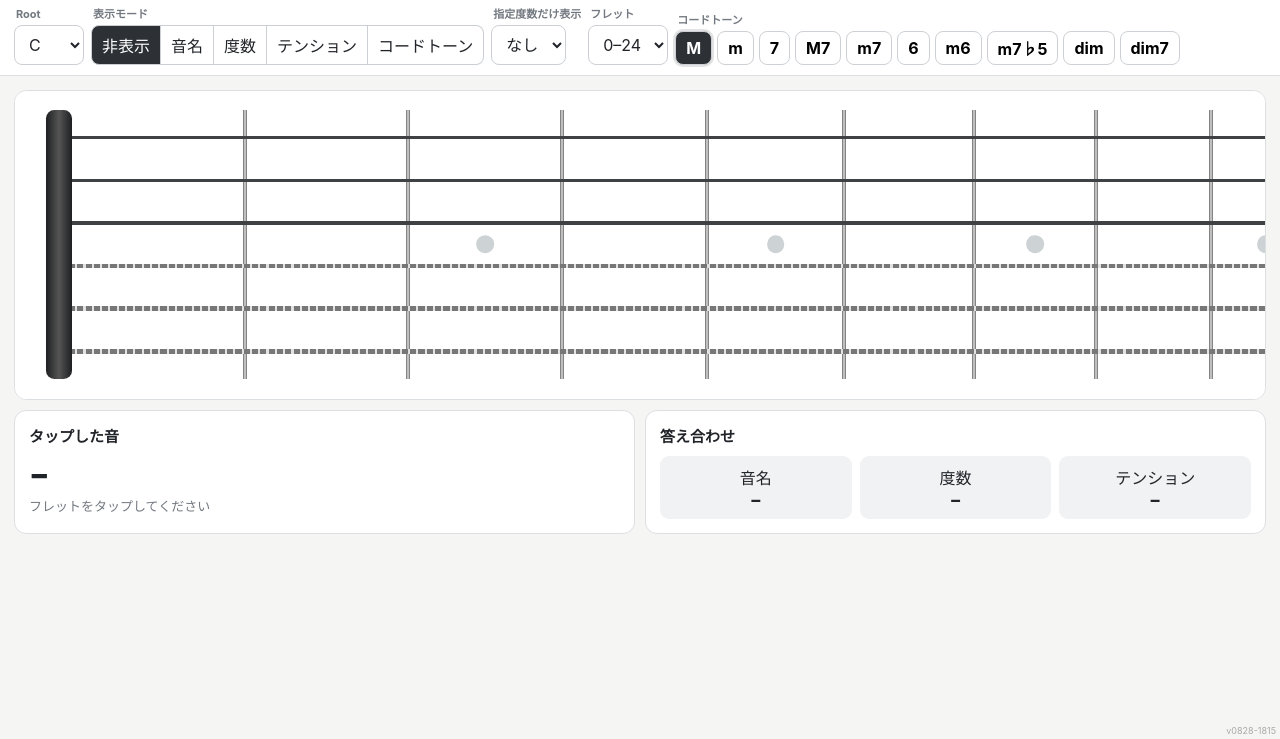
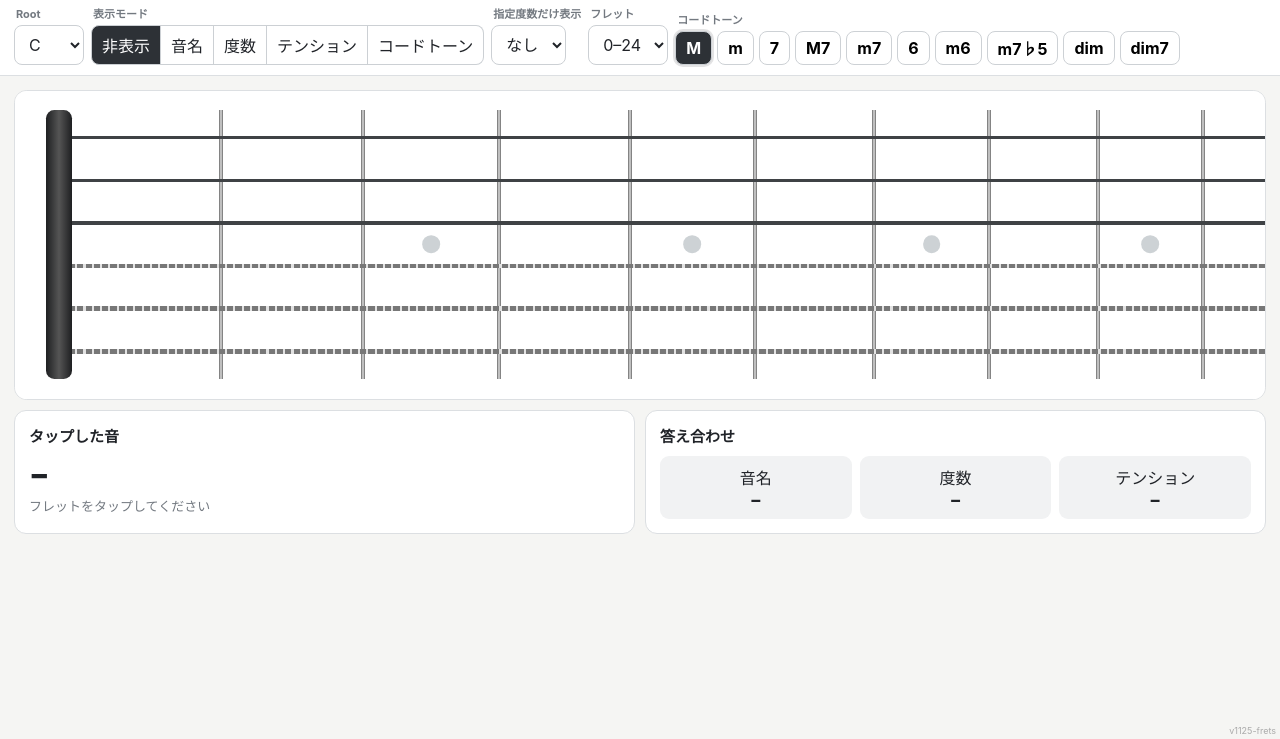
Before and after one commit to Ken-Pilo/guitar-fretboard, a plain HTML site: page index.html in a window 1280 px wide. Shown: the part 61-800 px from the top of the page. Drawn offline with Linux system fonts and the light colour scheme.

Commit message:
Slightly narrow the low frets in the fretboard trainer

```diff
--- a/index.html
+++ b/index.html
@@ -219,7 +219,7 @@ body.ipad .boardScroll{zoom:1.04} body.iphone .boardScroll{zoom:.72} body.iphone
   </div>
 </header>
 
-<div style="position:fixed;right:4px;bottom:3px;font-size:9px;color:#aaa;z-index:9999">v0828-1815</div><main>
+<div style="position:fixed;right:4px;bottom:3px;font-size:9px;color:#aaa;z-index:9999">v1125-frets</div><main>
 <section id="practice" class="page active">
   <div class="boardScroll"><div id="practiceArea" class="area"><div id="practiceBoard" class="board"></div></div></div>
   <div class="cards">
@@ -406,7 +406,13 @@ function drawBoard(areaId,boardId,isQuiz=false){
     (minBoardWidth-nutWidth)/(1-fretRatio**visibleMax),
     minFretWidth/lastFretFraction
   );
-  const fretEdge=f=>nutWidth+scaleLength*(1-fretRatio**f);
+  const fretEdges=[nutWidth];
+  for(let f=1;f<=visibleMax;f++){
+    const naturalWidth=scaleLength*(1-fretRatio)*fretRatio**(f-1);
+    const lowFretReduction=.14*Math.max(0,(12-f)/11);
+    fretEdges.push(fretEdges[f-1]+naturalWidth*(1-lowFretReduction));
+  }
+  const fretEdge=f=>fretEdges[f];
   const fretCenter=f=>(fretEdge(f-1)+fretEdge(f))/2;
   const W=fretEdge(visibleMax);
   // Use the same pixels per millimetre along and across a 648 mm scale guitar.
```
